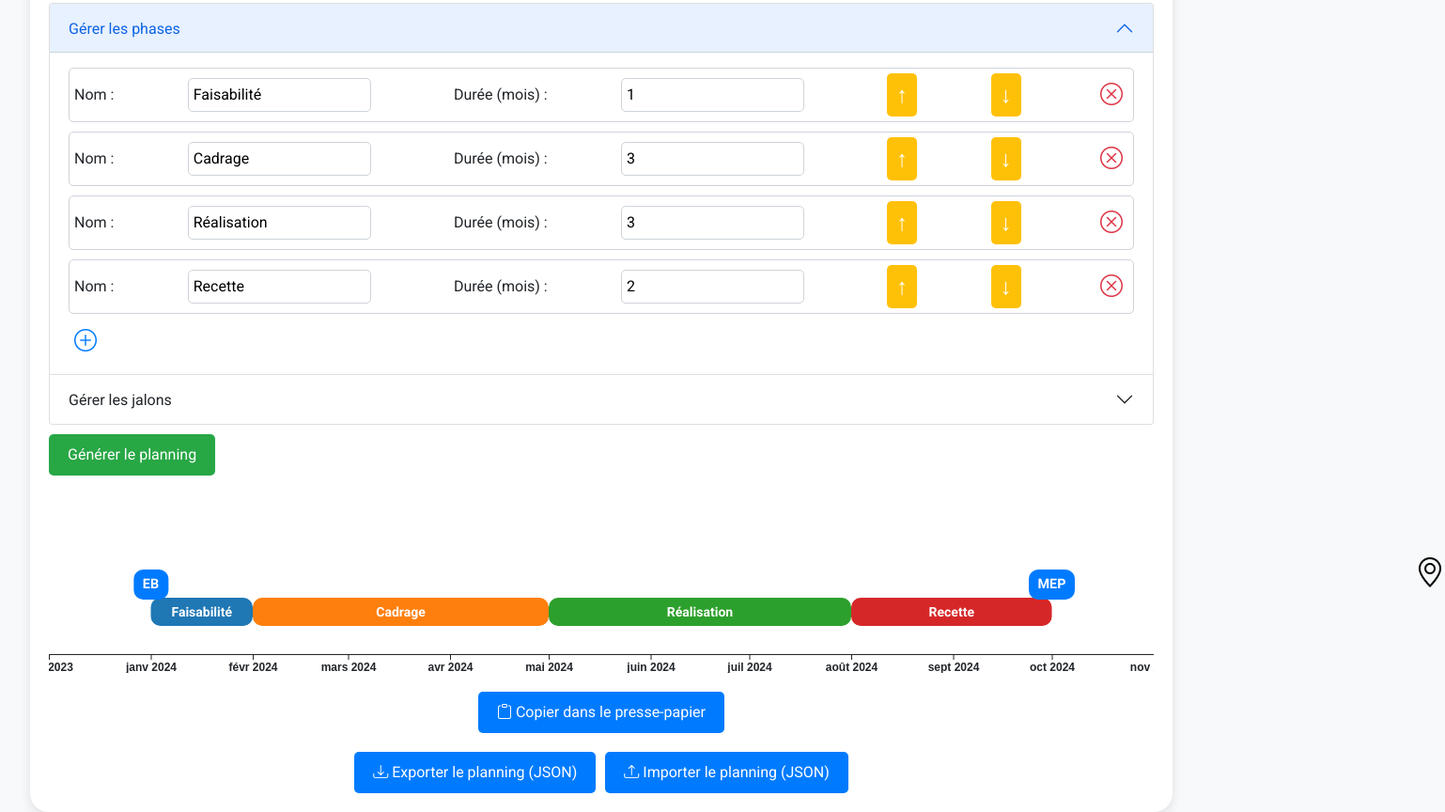
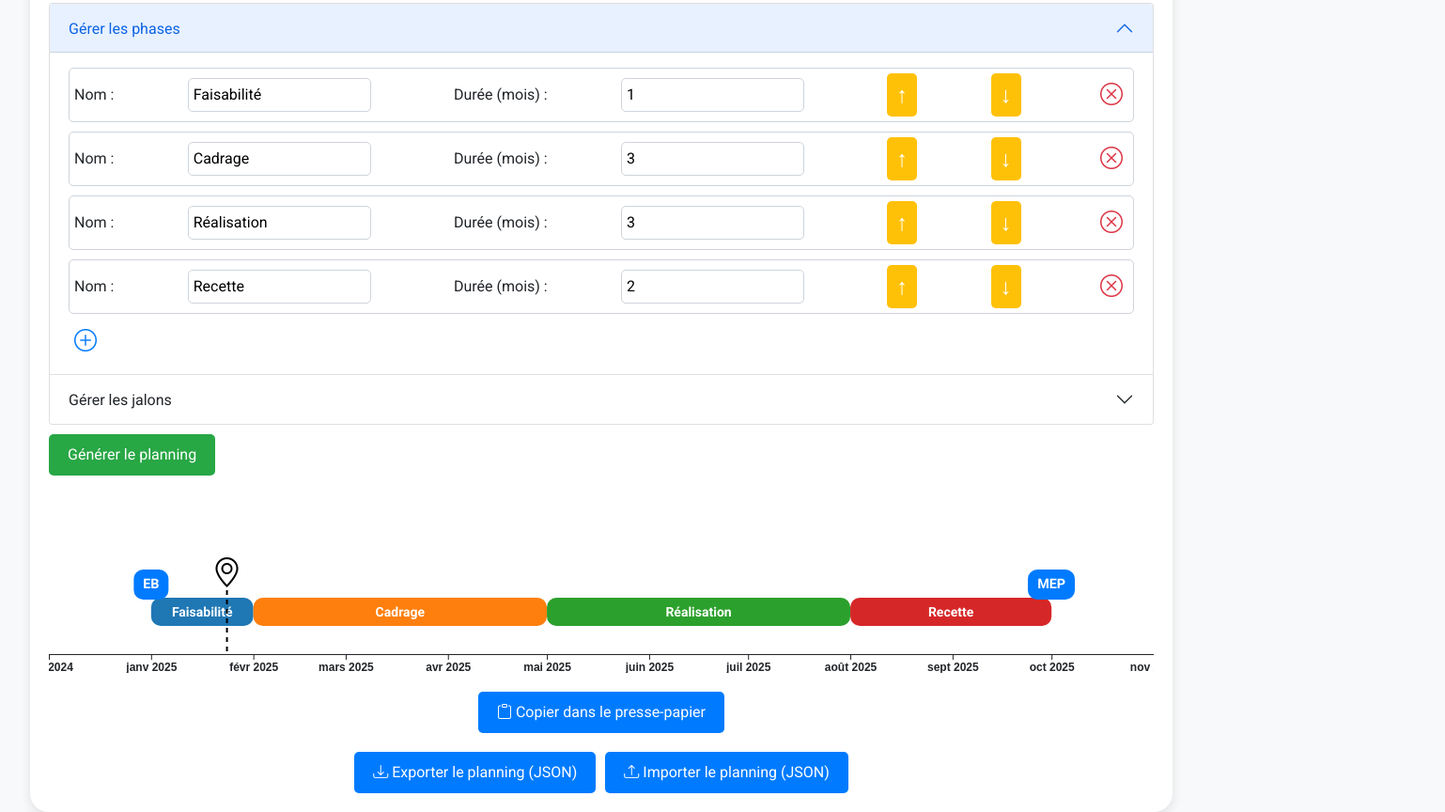
Before and after one commit to younesess/ficheprojet, a plain HTML site: page index.html in a window 1280 px wide. Shown: the part 151-1015 px from the top of the page at 94% size, 1538 px wide, since content can reach past the window. Drawn offline with nearby package versions, Linux system fonts and the light colour scheme.

Commit message:
Update index.html

```diff
--- a/index.html
+++ b/index.html
@@ -340,7 +340,7 @@
         ];
 
         let milestones = [
-            { name: "EB", date: "2024-01-01" },
+            { name: "EB", date: "2025-01-01" },
             { name: "MEP", date: "" } // Jalon final is automatically calculated
         ];
 
```
